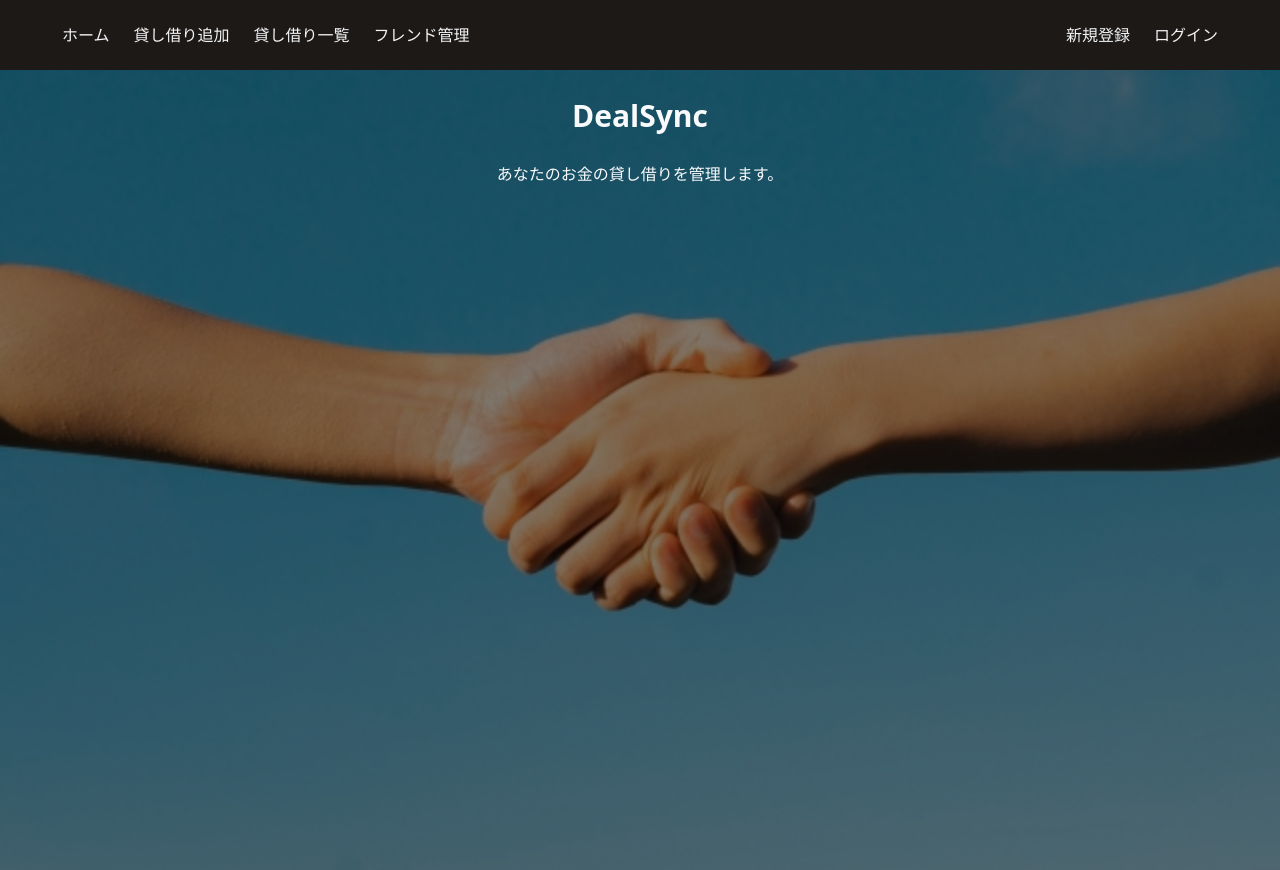
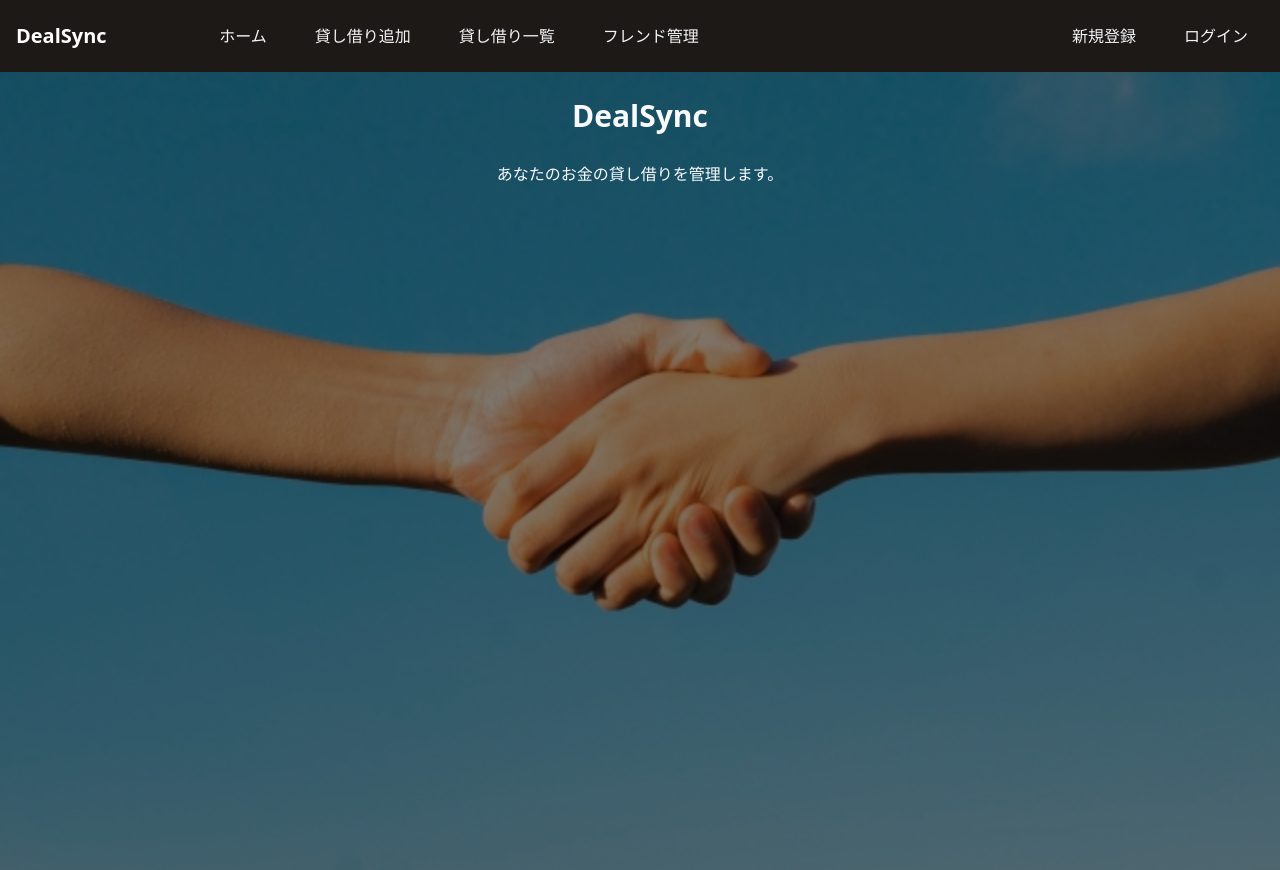
Before and after one commit to Dinja8345/DealSync, a Next.js app: page / in a window 1280 px wide. Built offline with nearby package versions, Linux system fonts and the light colour scheme; no server answers.

Commit message:
navbarのスタイル変更。レスポンシブデザインに

```diff
--- a/package.json
+++ b/package.json
@@ -18,6 +18,7 @@
     "iron-session": "^8.0.4",
     "joi": "^17.13.3",
     "json-server": "^1.0.0-beta.3",
+    "lucide-react": "^0.503.0",
     "mongoose": "^8.12.1",
     "next": "15.2.1",
     "npm-run-all": "^4.1.5",
--- a/src/components/Navbar.tsx
+++ b/src/components/Navbar.tsx
@@ -1,52 +1,107 @@
 "use client";
 
+import { useState } from "react";
 import { useUser } from "@/context/UserContext";
 import { userLogout } from "@/lib/actions/userActions";
 import { redirect } from "next/navigation";
+import { Menu, X } from "lucide-react";
 
 const Navbar = () => {
   const { user } = useUser();
+  const [menuOpen, setMenuOpen] = useState(false);
 
-  const logoutUser = async(e: any) => {
+  const logoutUser = async (e: any) => {
     e.preventDefault();
     await userLogout();
     redirect(`/users/logout`);
-  }
+  };
 
-  const linkClass = "px-3 text-gray-100";
+  const toggleMenu = () => setMenuOpen(!menuOpen);
+
+  const linkClass = "block px-4 py-2 text-gray-100 hover:bg-stone-700 rounded";
 
   return (
     <>
-      <div className="bg-stone-900 w-full h-[70px] py-[20px] px-[50px] box-border fixed inset-x-0 top-0 z-30 flex items-center">
-        <div className="flex justify-start">
-          <a href="/" className={linkClass}>
-            ホーム
-          </a>
-          <a href="/deals/add" className={linkClass}>
-            貸し借り追加
-          </a>
-          <a href="/deals/view" className={linkClass}>
-            貸し借り一覧
-          </a>
+      {/* ナビゲーションバー */}
+      <nav className="bg-stone-900 fixed w-full top-0 left-0 z-40">
+        <div className="max-w-screen-xl mx-auto px-4 py-4 flex items-center justify-between">
+          {/* 左側：タイトル */}
+          <div className="text-white text-xl font-bold">DealSync</div>
+
+          {/* PCメニュー（画面右85%） */}
+          <div className="hidden md:flex w-[85%] justify-between items-center">
+            <div className="flex space-x-4">
+              <a href="/" className={linkClass}>ホーム</a>
+              <a href="/deals/add" className={linkClass}>貸し借り追加</a>
+              <a href="/deals/view" className={linkClass}>貸し借り一覧</a>
               <a href="/users/friends" className={linkClass}>フレンド管理</a>
             </div>
-        <div className="ml-auto flex justify-end">
+            <div className="flex space-x-4">
               {user ? (
-            <a href="/users/logout" className={linkClass} onClick={logoutUser}>
+                <a href="/users/logout" className={linkClass} onClick={logoutUser}>ログアウト</a>
+              ) : (
+                <>
+                  <a href="/users/signup" className={linkClass}>新規登録</a>
+                  <a href="/users/login" className={linkClass}>ログイン</a>
+                </>
+              )}
+            </div>
+          </div>
+
+          {/* ハンバーガーボタン（モバイル用） */}
+          <div className="md:hidden">
+            <button onClick={toggleMenu} className="text-white">
+              {menuOpen ? <X size={24} /> : <Menu size={24} />}
+            </button>
+          </div>
+        </div>
+      </nav>
+
+      {/* モバイルメニュー（上からスライド） */}
+      <div
+        className={`fixed top-0 left-0 w-full bg-stone-900 text-white z-30 transition-transform duration-300 ease-in-out ${
+          menuOpen ? "translate-y-0" : "-translate-y-full"
+        }`}
+      >
+        <div className="p-4">
+          <div className="flex justify-end">
+            <button onClick={toggleMenu}>
+              <X size={24} />
+            </button>
+          </div>
+          <div className="flex flex-col space-y-4 mt-4">
+            <a href="/" className={linkClass} onClick={toggleMenu}>ホーム</a>
+            <a href="/deals/add" className={linkClass} onClick={toggleMenu}>貸し借り追加</a>
+            <a href="/deals/view" className={linkClass} onClick={toggleMenu}>貸し借り一覧</a>
+            <a href="/users/friends" className={linkClass} onClick={toggleMenu}>フレンド管理</a>
+            {user ? (
+              <a
+                href="/users/logout"
+                className={linkClass}
+                onClick={(e) => {
+                  logoutUser(e);
+                  toggleMenu();
+                }}
+              >
                 ログアウト
               </a>
             ) : (
               <>
-              <a href="/users/signup" className={linkClass}>
-                新規登録
-              </a>
-              <a href="/users/login" className={linkClass}>
-                ログイン
-              </a>
+                <a href="/users/signup" className={linkClass} onClick={toggleMenu}>新規登録</a>
+                <a href="/users/login" className={linkClass} onClick={toggleMenu}>ログイン</a>
               </>
             )}
           </div>
         </div>
+      </div>
+
+      {/* 背景の暗転（メニュー表示中のみ） */}
+      {menuOpen && (
+        <div
+          className="fixed inset-0 bg-black opacity-50 z-20"
+          onClick={toggleMenu}
+        />
+      )}
     </>
   );
 };
```
Also changed, not shown: 1 other file (tests, documents, lock files or other folders). Lines whose indentation alone changed are shown as unchanged.
